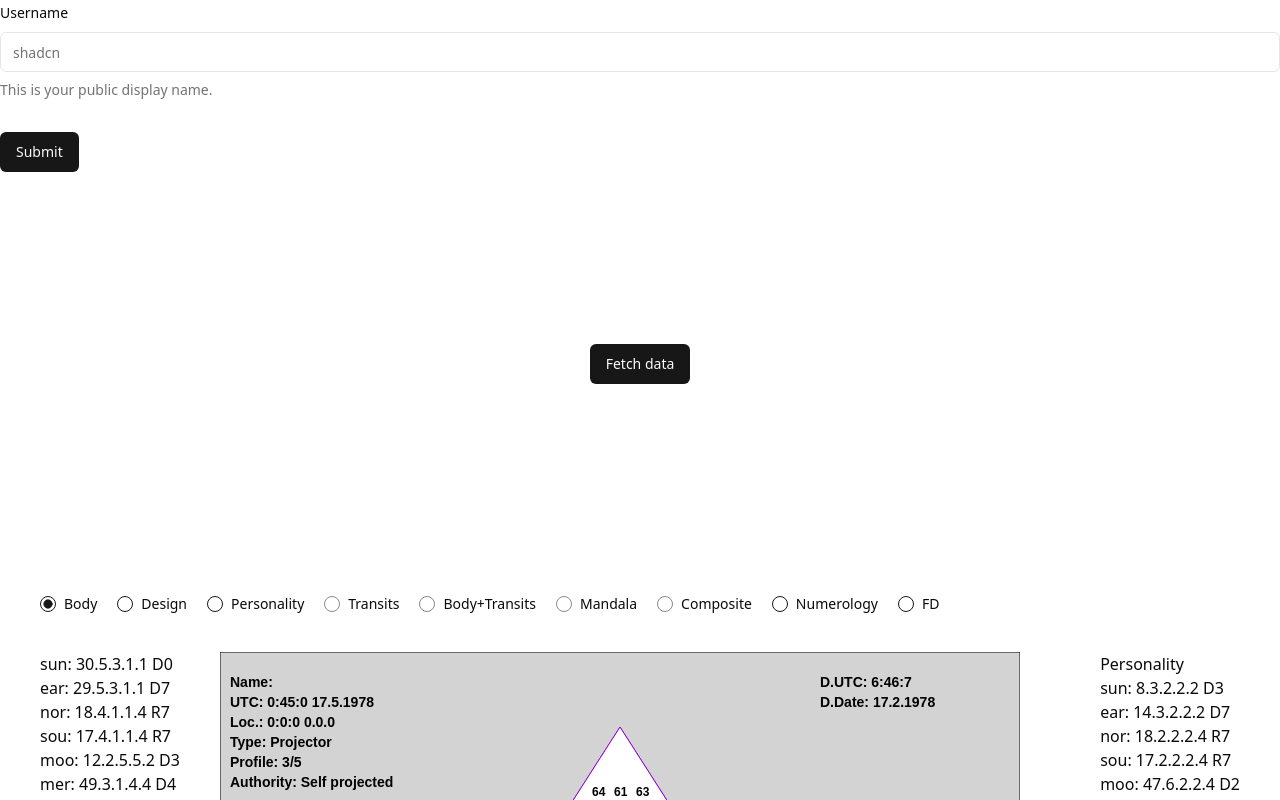
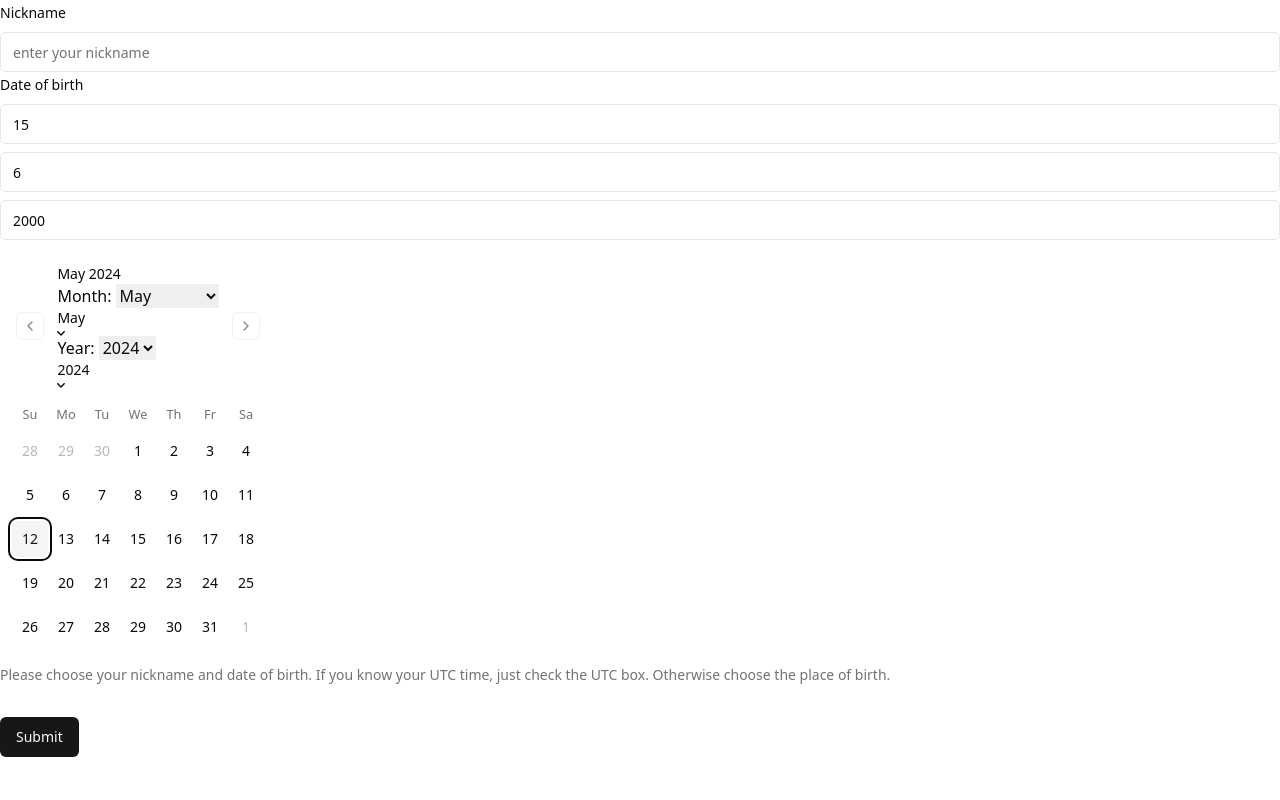
Before and after one commit to RulezKT/cd_react, a React (Vite) app: page / in a window 1280 px wide. Shown: the top 800 px of the page. Built offline with nearby package versions, Linux system fonts and the light colour scheme.

Commit message:
refactoring datepicker

```diff
--- a/src/App.tsx
+++ b/src/App.tsx
@@ -24,6 +24,9 @@
 import { Input } from "@/components/ui/input";
 
 import { useForm } from "react-hook-form";
+
+import { Calendar } from "@/components/ui/calendar";
+import { numDays } from "./lib/utils";
 
 // import { GetData } from "./lib/GetData";
 
@@ -122,6 +125,8 @@
     // Do something with the form values.
     // ✅ This will be type-safe and validated.
     console.log(nameValue);
+    console.log(dayValue);
+    console.log(dateTimeValue);
     console.log(values);
   }
 
@@ -130,6 +135,29 @@
   // State for storing the selected option. Default is "Male"
   const [selectedRadioButt, setSelectedRadioButt] = useState("bodygraph");
   const [nameValue, setNameValue] = useState("");
+
+  const [dayValue, setDayValue] = useState(15);
+  const [monthValue, setMonthValue] = useState(6);
+  const [yearValue, setYearValue] = useState(2000);
+
+  // const [dateTimeValue, setDateTimeValue] = useState(new Date());
+  const [dateTimeValue, setDateTimeValue] = useState<Date>();
+
+  function onDayValueChange(value) {
+    let day = parseInt(value.target.value);
+
+    if (isNaN(day) || day < 1) {
+      day = 1;
+    }
+
+    const maxDay = numDays(yearValue, monthValue);
+
+    if (day > maxDay) {
+      day = maxDay;
+    }
+
+    setDayValue(day);
+  }
 
   // Function to handle the change in radio button selection
   function onRadioButtValueChange(value: string) {
@@ -147,17 +175,53 @@
             name="username"
             render={({ field }) => (
               <FormItem>
-                <FormLabel>Username</FormLabel>
+                <FormLabel>Nickname</FormLabel>
                 <FormControl>
                   <Input
-                    placeholder="shadcn"
-                    {...field}
+                    placeholder="enter your nickname"
+                    // {...field}
                     onChange={(e) => setNameValue(e.target.value)}
+                    value={nameValue}
+                  />
+                </FormControl>
+                <FormLabel>Date of birth </FormLabel>
+                <FormControl>
+                  <Input
+                    placeholder="day"
+                    onChange={onDayValueChange}
+                    value={dayValue}
+                  />
+                </FormControl>
+                <FormControl>
+                  <Input
+                    placeholder="month"
+                    onChange={(e) => setMonthValue(e.target.value)}
+                    value={monthValue}
+                  />
+                </FormControl>
+                <FormControl>
+                  <Input
+                    placeholder="year"
+                    onChange={(e) => setYearValue(e.target.value)}
+                    value={yearValue}
+                  />
+                </FormControl>
+                <FormControl>
+                  <Calendar
+                    captionLayout="dropdown-buttons"
+                    fromYear={2010}
+                    toYear={2024}
+                    mode="single"
+                    selected={dateTimeValue}
+                    onSelect={setDateTimeValue}
+                    initialFocus
                   />
                 </FormControl>
 
                 <FormDescription>
-                  This is your public display name.
+                  Please choose your nickname and date of birth. If you know
+                  your UTC time, just check the UTC box. Otherwise choose the
+                  place of birth.
                 </FormDescription>
                 <FormMessage />
               </FormItem>
--- /dev/null
+++ b/src/components/ui/calendar.tsx
@@ -0,0 +1,64 @@
+import * as React from "react"
+import { ChevronLeft, ChevronRight } from "lucide-react"
+import { DayPicker } from "react-day-picker"
+
+import { cn } from "@/lib/utils"
+import { buttonVariants } from "@/components/ui/button"
+
+export type CalendarProps = React.ComponentProps<typeof DayPicker>
+
+function Calendar({
+  className,
+  classNames,
+  showOutsideDays = true,
+  ...props
+}: CalendarProps) {
+  return (
+    <DayPicker
+      showOutsideDays={showOutsideDays}
+      className={cn("p-3", className)}
+      classNames={{
+        months: "flex flex-col sm:flex-row space-y-4 sm:space-x-4 sm:space-y-0",
+        month: "space-y-4",
+        caption: "flex justify-center pt-1 relative items-center",
+        caption_label: "text-sm font-medium",
+        nav: "space-x-1 flex items-center",
+        nav_button: cn(
+          buttonVariants({ variant: "outline" }),
+          "h-7 w-7 bg-transparent p-0 opacity-50 hover:opacity-100"
+        ),
+        nav_button_previous: "absolute left-1",
+        nav_button_next: "absolute right-1",
+        table: "w-full border-collapse space-y-1",
+        head_row: "flex",
+        head_cell:
+          "text-muted-foreground rounded-md w-9 font-normal text-[0.8rem]",
+        row: "flex w-full mt-2",
+        cell: "h-9 w-9 text-center text-sm p-0 relative [&:has([aria-selected].day-range-end)]:rounded-r-md [&:has([aria-selected].day-outside)]:bg-accent/50 [&:has([aria-selected])]:bg-accent first:[&:has([aria-selected])]:rounded-l-md last:[&:has([aria-selected])]:rounded-r-md focus-within:relative focus-within:z-20",
+        day: cn(
+          buttonVariants({ variant: "ghost" }),
+          "h-9 w-9 p-0 font-normal aria-selected:opacity-100"
+        ),
+        day_range_end: "day-range-end",
+        day_selected:
+          "bg-primary text-primary-foreground hover:bg-primary hover:text-primary-foreground focus:bg-primary focus:text-primary-foreground",
+        day_today: "bg-accent text-accent-foreground",
+        day_outside:
+          "day-outside text-muted-foreground opacity-50 aria-selected:bg-accent/50 aria-selected:text-muted-foreground aria-selected:opacity-30",
+        day_disabled: "text-muted-foreground opacity-50",
+        day_range_middle:
+          "aria-selected:bg-accent aria-selected:text-accent-foreground",
+        day_hidden: "invisible",
+        ...classNames,
+      }}
+      components={{
+        IconLeft: ({ ...props }) => <ChevronLeft className="h-4 w-4" />,
+        IconRight: ({ ...props }) => <ChevronRight className="h-4 w-4" />,
+      }}
+      {...props}
+    />
+  )
+}
+Calendar.displayName = "Calendar"
+
+export { Calendar }
--- /dev/null
+++ b/src/components/ui/popover.tsx
@@ -0,0 +1,29 @@
+import * as React from "react"
+import * as PopoverPrimitive from "@radix-ui/react-popover"
+
+import { cn } from "@/lib/utils"
+
+const Popover = PopoverPrimitive.Root
+
+const PopoverTrigger = PopoverPrimitive.Trigger
+
+const PopoverContent = React.forwardRef<
+  React.ElementRef<typeof PopoverPrimitive.Content>,
+  React.ComponentPropsWithoutRef<typeof PopoverPrimitive.Content>
+>(({ className, align = "center", sideOffset = 4, ...props }, ref) => (
+  <PopoverPrimitive.Portal>
+    <PopoverPrimitive.Content
+      ref={ref}
+      align={align}
+      sideOffset={sideOffset}
+      className={cn(
+        "z-50 w-72 rounded-md border bg-popover p-4 text-popover-foreground shadow-md outline-none data-[state=open]:animate-in data-[state=closed]:animate-out data-[state=closed]:fade-out-0 data-[state=open]:fade-in-0 data-[state=closed]:zoom-out-95 data-[state=open]:zoom-in-95 data-[side=bottom]:slide-in-from-top-2 data-[side=left]:slide-in-from-right-2 data-[side=right]:slide-in-from-left-2 data-[side=top]:slide-in-from-bottom-2",
+        className
+      )}
+      {...props}
+    />
+  </PopoverPrimitive.Portal>
+))
+PopoverContent.displayName = PopoverPrimitive.Content.displayName
+
+export { Popover, PopoverTrigger, PopoverContent }
--- a/src/lib/utils.ts
+++ b/src/lib/utils.ts
@@ -1,6 +1,13 @@
-import { type ClassValue, clsx } from "clsx"
-import { twMerge } from "tailwind-merge"
+import { type ClassValue, clsx } from "clsx";
+import { twMerge } from "tailwind-merge";
 
 export function cn(...inputs: ClassValue[]) {
-  return twMerge(clsx(inputs))
+  return twMerge(clsx(inputs));
 }
+
+// We call the Date constructor with the y year, m month, and day 0 to create the Date instance with the last date of the given month.
+// Then we call getDate to get the value of the last day of the month m — 1according to the calendar.
+// Therefore, the console log should log 29 since February 2020 has 29 days.
+export const numDays = (y: number, m: number) => new Date(y, m, 0).getDate();
+
+// console.log(numDays(2020, 2));
```
Also changed, not shown: package.json (+8 -0 lines), src/components/calendar/README.md, 1 other file (tests, documents, lock files or other folders).
